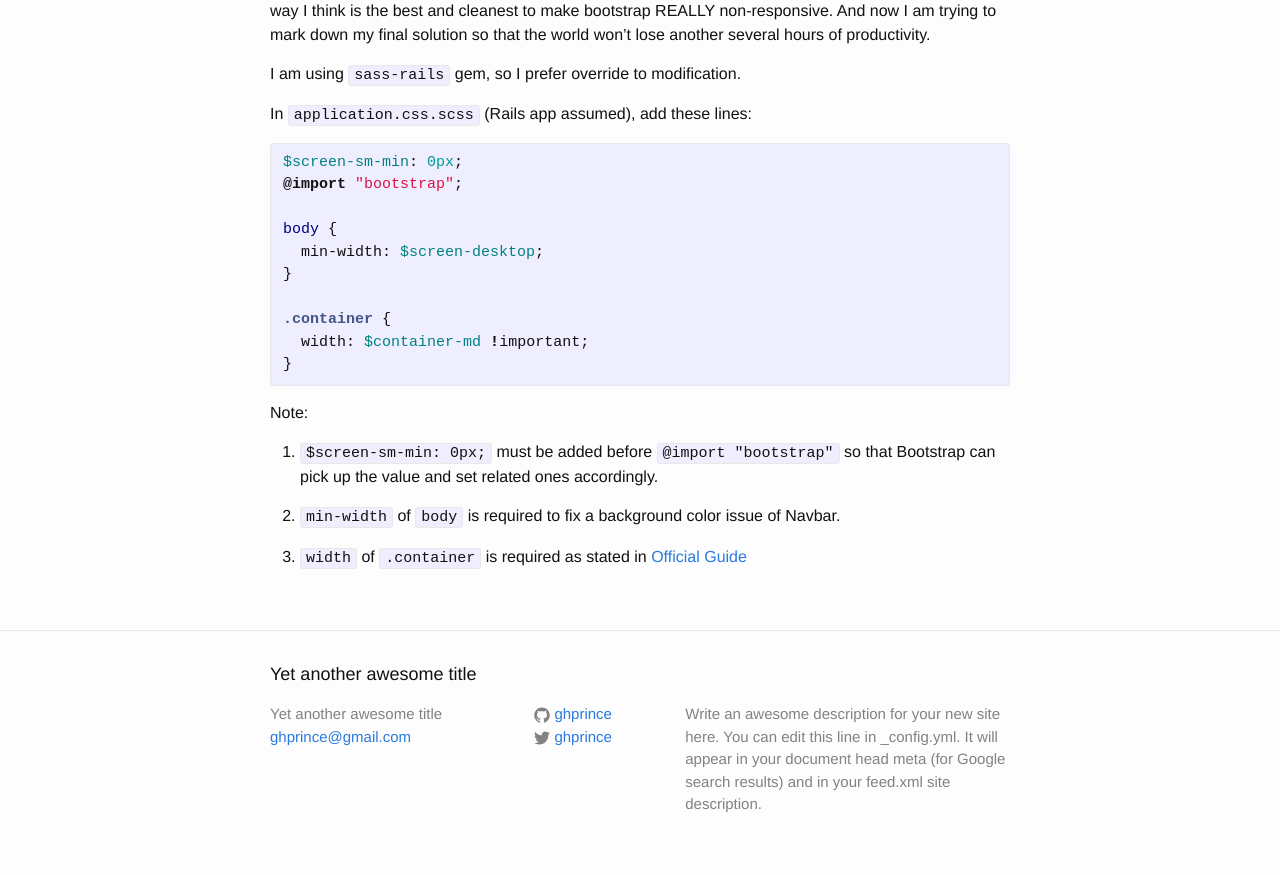
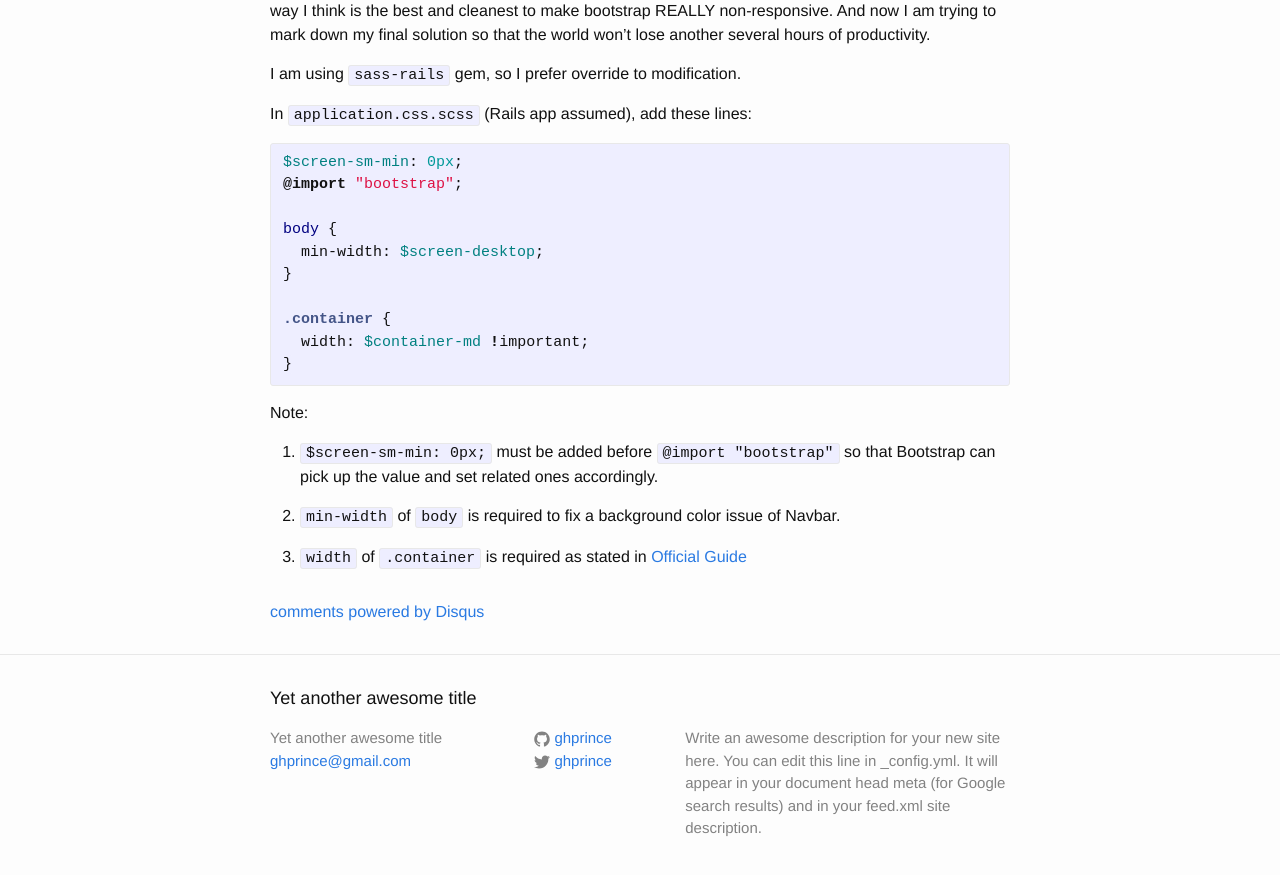
Before and after one commit to ghprince/ghprince.github.io, a Jekyll site: the page built from _posts/2014-09-05-truly-non-responsive-bootstrap-3.markdown, in a window 1280 px wide and 900 px high, scrolled down 656 px. Shown: the top 875 px of the window. Built offline with Jekyll 4.4.1, drawn with Linux system fonts in a browser that asks for light colours; comment, search, counter and statistics services are not loaded; part of the change alters nothing that is shown.

Commit message:
add comments to layouts

```diff
--- a/_config.yml
+++ b/_config.yml
@@ -9,6 +9,7 @@ baseurl: "" # the subpath of your site, e.g. /blog/
 url: "http://yourdomain.com" # the base hostname & protocol for your site
 twitter_username: ghprince
 github_username:  ghprince
+disqus_shortname: ghprince-github-io
 
 # Build settings
 markdown: kramdown
--- /dev/null
+++ b/_includes/comments.html
@@ -0,0 +1,17 @@
+<div id="disqus_thread"></div>
+<script type="text/javascript">
+  /* * * CONFIGURATION VARIABLES: EDIT BEFORE PASTING INTO YOUR WEBPAGE * * */
+  var disqus_shortname = '{{ site.disqus_shortname }}'; // required: replace example with your forum shortname
+
+  /* * * DON'T EDIT BELOW THIS LINE * * */
+  (function() {
+    var dsq = document.createElement('script');
+    dsq.type = 'text/javascript';
+    dsq.async = true;
+    dsq.src = '//' + disqus_shortname + '.disqus.com/embed.js';
+    (document.getElementsByTagName('head')[0] || document.getElementsByTagName('body')[0]).appendChild(dsq);
+  })();
+</script>
+<noscript>Please enable JavaScript to view the <a href="http://disqus.com/?ref_noscript">comments powered by Disqus.</a>
+</noscript>
+<a href="http://disqus.com" class="dsq-brlink">comments powered by <span class="logo-disqus">Disqus</span></a>
--- a/_layouts/post.html
+++ b/_layouts/post.html
@@ -12,4 +12,6 @@ layout: default
     {{ content }}
   </article>
 
+  {% include comments.html %}
+
 </div>
```
